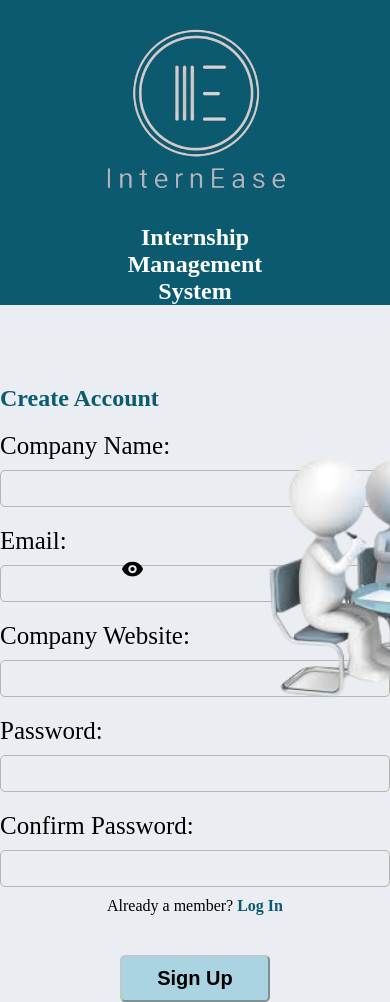
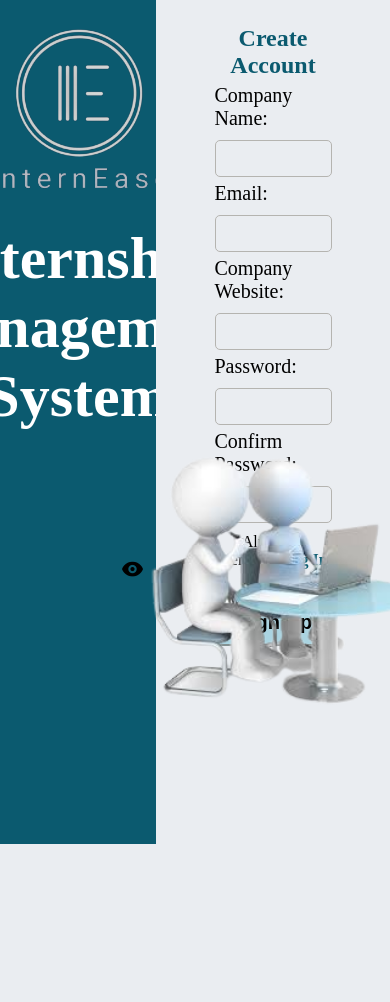
Before and after one commit to nufdhamacky/InternEase, a PHP site: page /internease/home/signup in a window 390 px wide; the page is wider, and only the part inside the window is pictured. After the commit the page ends 844 px from the top of that part, so only its background shows below. Run offline with PHP 8.4, Linux system fonts and the light colour scheme; some libraries are stand-ins or nearby versions.

Commit message:
Update signup.css

```diff
--- a/public/css/home/signup.css
+++ b/public/css/home/signup.css
@@ -4,11 +4,16 @@
     text-decoration: none;
 }
 
+html, body {
+    height: 100%; /* Ensures the body covers the full height of the viewport */
+    overflow: hidden; /* Hides any overflow from the body */
+}
+
 .main-div{
     display: flex;
     flex-direction: row;
     width: 100%;
-    height: 100vh;
+    height: 100%;
 }
 
 .leftpart{
@@ -50,9 +55,9 @@
 }
 
 .rightpart h4{
-    margin-top: 50px;
-    font-size: 30px;
+    font-size: 24px;
     color: #0B5A6F;
+    text-align: center;
 }
 
 .box{
@@ -60,7 +65,7 @@
     display: flex;
     flex-direction: column;
     align-items: left;
-    margin-top: 30px;
+    margin-top: 25px;
 }
 
 .box1, .box2{
@@ -99,9 +104,9 @@
 }
 
 .label1{
-    font-size: 25px;
-    margin-right: 300px;
-    margin-top: 20px;
+    font-size: 20px;
+    /* margin-right: 100px; */
+    margin-top: 5px;
     width: 100%;
 }
 
@@ -115,14 +120,14 @@
     background-color: #AAD4E1;
     font-size: 20px;
     color: black;
-    width: 150px;
+    width: 120px;
     font-weight: bold;
     border-color: #c7c5bbb1;
-    padding: 10px 20px;
+    padding: 10px 10px;
     border-radius: 5px;
     cursor: pointer;
     align-items: center;
-    margin-top: 40px;
+    margin-top: 30px;
 }
 
 .submit button :hover {
@@ -144,33 +149,3 @@
     font-size: 15px;
     margin-top: 10px;
 }
-
-@media screen and (max-width: 768px) {
-    .main-div {
-        flex-direction: column;
-    }
-
-    .leftpart {
-        width: 100%; /* Take up the full width on smaller screens */
-    }
-
-    .rightpart {
-        width: 100%; /* Take up the full width on smaller screens */
-    }
-
-    .leftpart h1 {
-        font-size: 24px;
-    }
-
-    .rightpart h4 {
-        font-size: 24px;
-    }
-
-    .box {
-        width: 100%;
-    }
-
-    .danger{
-        color: red;
-    }
-}
```
